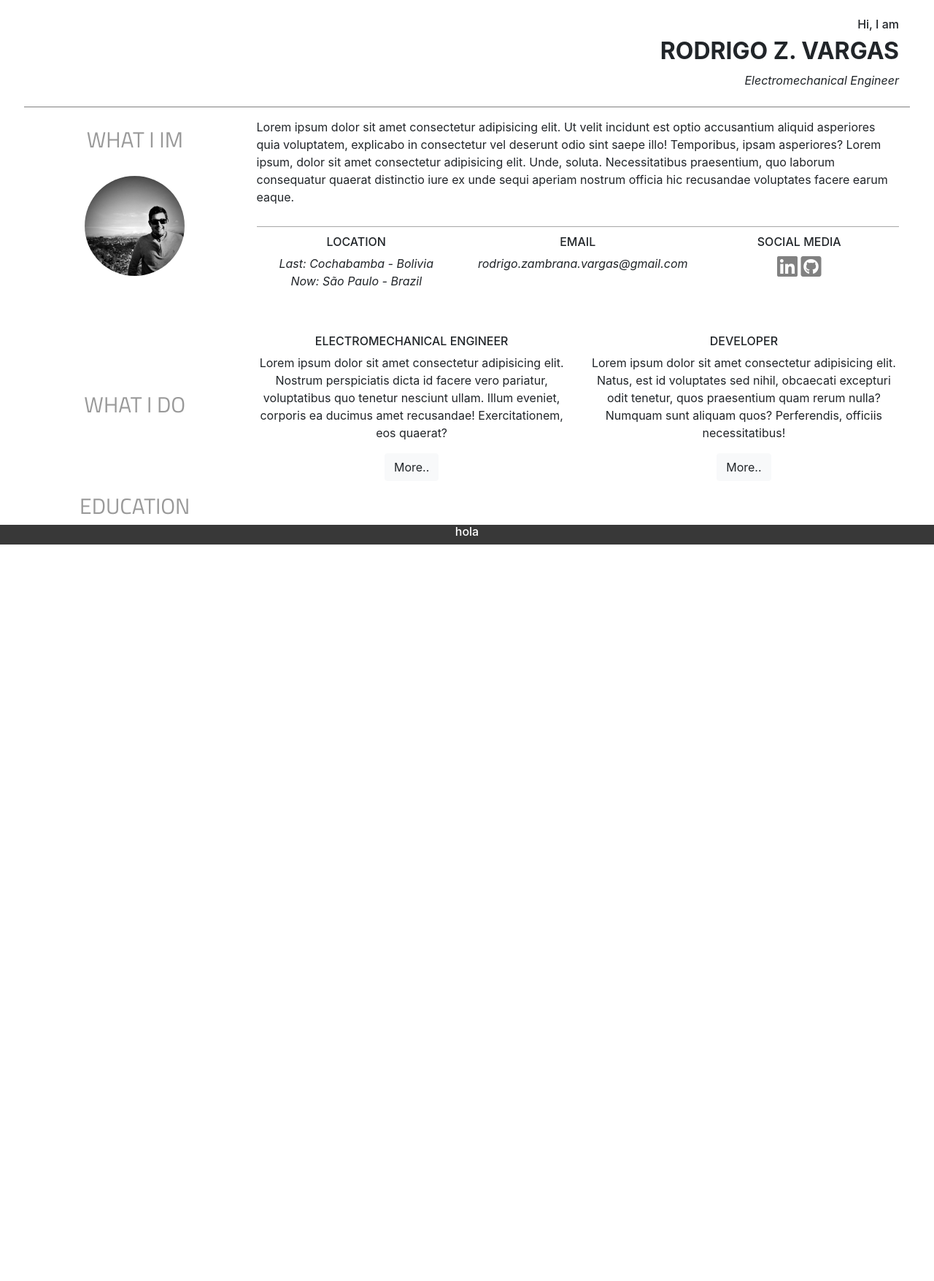
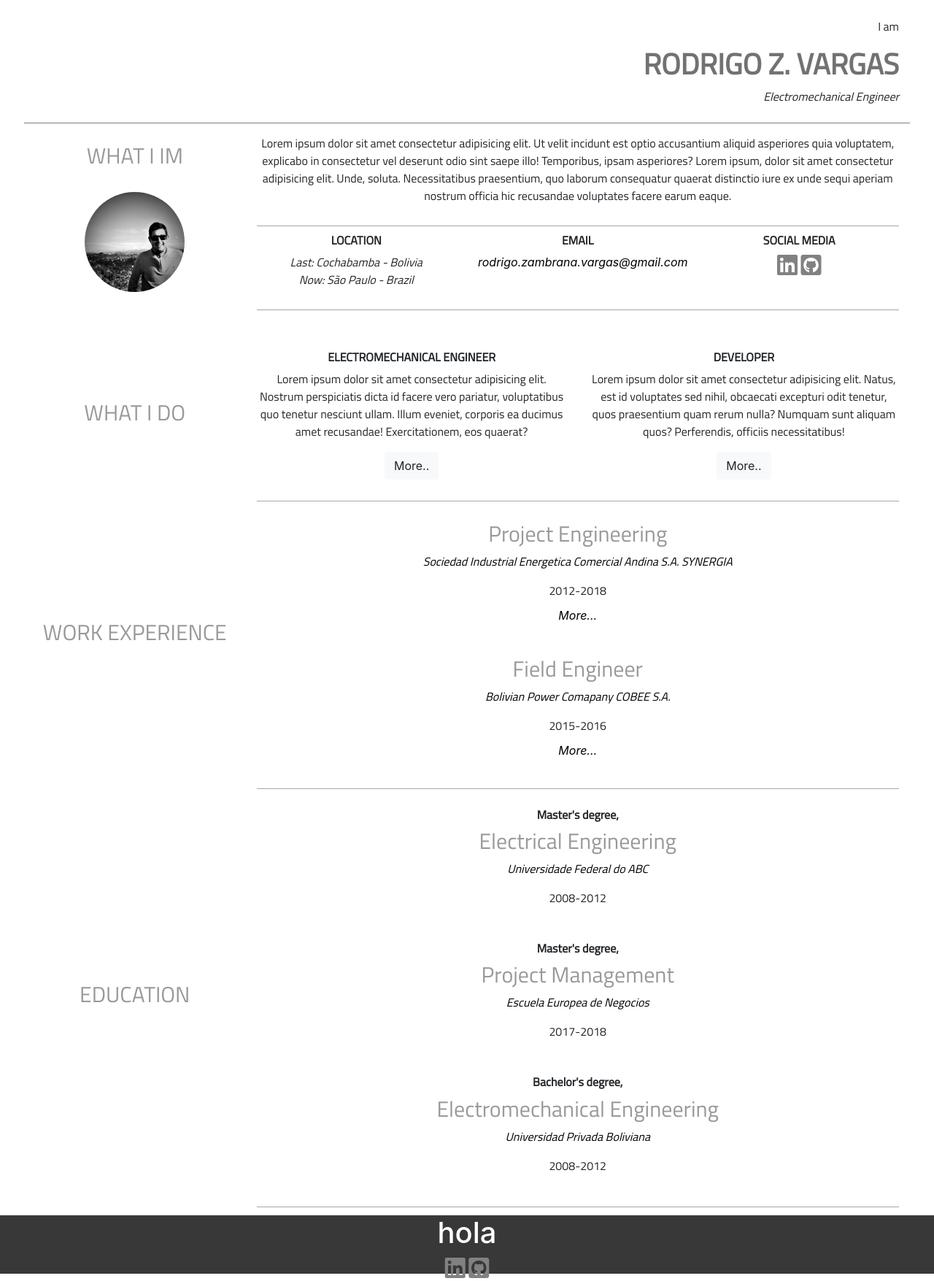
Before and after one commit to rodrigozambranavargas/RZV, a PHP site: page / in a window 1280 px wide. Shown: the whole page at 73% size. Before the commit the page ends 746 px from the top, so only its background shows below. Run offline with PHP 8.4, Linux system fonts and the light colour scheme; some libraries are stand-ins or nearby versions.

Commit message:
page under construction

```diff
--- a/css/style.min.css
+++ b/css/style.min.css
@@ -2,4 +2,4 @@
  * Start Bootstrap - html-template v5.1.1 (https://startbootstrap.com/template-overviews/agency)
  * Copyright 2013-2019 Start Bootstrap
  * Licensed under MIT (https://github.com/BlackrockDigital/html-template/blob/master/LICENSE)
- */body{font-family:'Titillium Web',sans-serif;line-height:1.8rem}body h3{font-family:'Titillium Web',sans-serif;border:0;font-size:30px;color:#999;font-weight:100}#italic{font-style:italic}#bold{font-weight:700}.icon{color:#818181}.footer{background-color:#383838}
+ */body p{font-family:'Titillium Web',sans-serif;line-height:1.5rem}body h6{font-family:'Titillium Web',sans-serif;font-weight:700}body h2{font-family:'Titillium Web',sans-serif;border:0;font-size:40px;color:#727272;font-weight:100}body h3{font-family:'Titillium Web',sans-serif;border:0;font-size:30px;color:#999;font-weight:100}#italic{font-style:italic}#bold{font-weight:700}.icon{color:#818181}.icon:hover{color:#00d2be}.link:hover{color:#00d2be}.link{color:#000}.line-height{line-height:.8rem}.footer{background-color:#383838}
--- a/index.html
+++ b/index.html
@@ -32,7 +32,7 @@
     <div class="container-fluid py-4 px-md-5">
       <div class="row text-right">
         <div class="col-12">
-          <h6>Hi, I am</h6>
+          <p>I am</p>
         </div>
         <div class="col-12 ">
           <h2 id="bold">RODRIGO Z. VARGAS</h2>
@@ -48,7 +48,7 @@
           <h3>WHAT I IM</h3>
           <img class="img-fluid rounded-circle py-md-4" src="./img/rzv.jpg" alt="Profile Picture" width="50%">
         </div>
-        <div class="col-9 align-self-center">
+        <div class="col-9 align-self-center text-center">
           <p>Lorem ipsum dolor sit amet consectetur adipisicing elit. Ut velit incidunt est optio accusantium aliquid
             asperiores quia voluptatem, explicabo in consectetur vel deserunt odio sint saepe illo! Temporibus, ipsam
             asperiores? Lorem ipsum, dolor sit amet consectetur adipisicing elit. Unde, soluta. Necessitatibus
@@ -62,7 +62,8 @@
             </div>
             <div class="col-4">
               <H6>EMAIL</H6>
-              <P id="italic">rodrigo.zambrana.vargas@gmail.com</P>
+              <a href="mailto:rodrigo.zambrana.vargas@gmail.com" class="link"
+                id="italic">rodrigo.zambrana.vargas@gmail.com</a>
             </div>
             <div class="col-4">
               <H6>SOCIAL MEDIA</H6>
@@ -77,6 +78,7 @@
 
             </div>
           </div>
+          <img class="img-fluid" src="./img/line.png" alt="Line" width="100%">
         </div>
       </div>
     </div>
@@ -85,7 +87,6 @@
 
   <!--Section1-->
   <section class="section1">
-
     <div class="container-fluid px-md-5">
       <div class="row ">
         <div class="col-3 text-center align-self-center py-md-3">
@@ -93,45 +94,307 @@
         </div>
         <div class="col text-center py-md-3">
           <h6>ELECTROMECHANICAL ENGINEER</h6>
-          <p class="text-center">Lorem ipsum dolor sit amet consectetur adipisicing elit. Nostrum perspiciatis dicta id
+          <p>Lorem ipsum dolor sit amet consectetur adipisicing elit. Nostrum perspiciatis dicta id
             facere vero
             pariatur, voluptatibus quo tenetur nesciunt ullam. Illum eveniet, corporis ea ducimus amet recusandae!
             Exercitationem, eos quaerat?</p>
-          <button type="button" class="btn btn-light">More..</button>
+          <button type="button" target="_blank" class="btn btn-light">More..</button>
         </div>
         <div class="col text-center py-md-3">
           <h6>DEVELOPER</h6>
-          <p class="text-center">Lorem ipsum dolor sit amet consectetur adipisicing elit. Natus, est id voluptates sed
+          <p>Lorem ipsum dolor sit amet consectetur adipisicing elit. Natus, est id voluptates sed
             nihil, obcaecati
             excepturi odit tenetur, quos praesentium quam rerum nulla? Numquam sunt aliquam quos? Perferendis, officiis
             necessitatibus!</p>
-          <button type="button" class="btn btn-light">More..</button>
+          <button type="button" target="_blank" class="btn btn-light">More..</button>
         </div>
       </div>
     </div>
   </section>
 
   <!--Section2-->
-  <section>
+  <section class="section2">
     <div class="container-fluid px-md-5">
       <div class="row">
-        <div class="col-3 text-center">
-          <h3>EDUCATION</h3>
+        <div class="col-3 align-self-center text-center">
+          <h3>WORK EXPERIENCE</h3>
+        </div>
+        <div class="col text-center">
+          <img class="img-fluid" src="./img/line.png" alt="Line" width="100%">
+
+          <!-------------------------------------------------------------->
+
+          <div class="py-md-3 line-height">
+            <h3>Project Engineering</h3>
+            <a href="" target="_blank" class="link" id="italic">
+              <p>Sociedad Industrial Energetica Comercial Andina S.A. SYNERGIA</p>
+            </a>
+            <p>2012-2018</p>
+
+            <div class="container-fluid">
+              <div id="synergia" role="tablist" aria-multiselectable="true">
+                <div class="row text-center">
+                  <div class="col">
+                    <a data-toggle="collapse" href="#section1synergia" aria-expanded="true"
+                      aria-controls="section1synergia" class="link" id="italic">
+                      More...
+                    </a>
+                  </div>
+                </div>
+                <div class="row my-2" style="background-color: rgb(255, 255, 255)">
+                  <div id="section1synergia" class="collapse in" role="tabpanel" aria-labelledby="section1HeaderId">
+                    <div class="card-body">
+                      <div class="row">
+
+                        <div class="col-6 text-left overflow-hidden">
+                          <h6 class="my-0"> <i class="icon fa fa-search"></i> DETAILS</h6>
+                          <img class="" src="./img/line - short.png" alt="Line">
+                          <p>
+                            Tempered clear crystal structure, 9/16” thick, with beveled and cerium oxide-polished
+                            corners.<br><br>Playing
+                            field in laminated crystal. Molded sheet that slopes at the corners. Available in
+                            transparent
+                            or smoked
+                            glass.<br><br>Players made of aluminum: one team shiny chrome, the other in dark
+                            nickel.<br><br>Chrome-plated
+                            brass handles and scoring units.<br><br>Brass and stainless steel joints that are milled,
+                            chrome plated and
+                            polished.<br><br>Goals with polished stainless steel frames and handcrafted black
+                            nets.
+                          </p>
+                        </div>
+
+                        <div class="col-6 pt-md-4">
+
+                          <!--------------------------------------------------->
+
+                          <div id="carouselsynergia" class="carousel slide" data-ride="carousel">
+                            <ol class="carousel-indicators">
+                              <li data-target="#carouselId" data-slide-to="0" class="active"></li>
+                              <li data-target="#carouselId" data-slide-to="1"></li>
+                              <li data-target="#carouselId" data-slide-to="2"></li>
+                              <li data-target="#carouselId" data-slide-to="3"></li>
+                            </ol>
+                            <div class="carousel-inner" role="listbox">
+                              <div class="carousel-item active">
+                                <img class="img-fluid rounded" src="./img/Synergia01.jpg" alt="First slide">
+                                <div class="carousel-caption d-none d-md-block">
+                                  <h3>Title</h3>
+                                  <p>Description</p>
+                                </div>
+                              </div>
+                              <div class="carousel-item">
+                                <img class="img-fluid rounded" src="./img/Synergia02.jpg" alt="First slide">
+                                <div class="carousel-caption d-none d-md-block">
+                                  <h3>Title</h3>
+                                  <p>Description</p>
+                                </div>
+                              </div>
+                              <div class="carousel-item">
+                                <img class="img-fluid rounded" src="./img/Synergia03.jpg" alt="First slide">
+                                <div class="carousel-caption d-none d-md-block">
+                                  <h3>Title</h3>
+                                  <p>Description</p>
+                                </div>
+                              </div>
+                              <div class="carousel-item">
+                                <img class="img-fluid rounded" src="./img/Synergia04.jpg" alt="First slide">
+                                <div class="carousel-caption d-none d-md-block">
+                                  <h3>Title</h3>
+                                  <p>Description</p>
+                                </div>
+                              </div>
+                            </div>
+                            <a class="carousel-control-prev" href="#carouselsynergia" role="button" data-slide="prev">
+                              <span class="carousel-control-prev-icon" aria-hidden="true"></span>
+                              <span class="sr-only">Previous</span>
+                            </a>
+                            <a class="carousel-control-next" href="#carouselsynergia" role="button" data-slide="next">
+                              <span class="carousel-control-next-icon" aria-hidden="true"></span>
+                              <span class="sr-only">Next</span>
+                            </a>
+                          </div>
+                          <!--------------------------------------------------->
+                        </div>
+                      </div>
+                    </div>
+                  </div>
+                </div>
+              </div>
+            </div>
+          </div>
+          <!-------------------------------------------------------------->
+
+
+          <!-------------------------------------------------------------->
+          <div class="py-md-3 line-height">
+            <h3>Field Engineer</h3>
+            <a href="http://www.icpower.cl/holding/bolivia-2/" target="_blank" class="link" id="italic">
+              <p>Bolivian Power Comapany COBEE S.A.</p>
+            </a>
+            <p>2015-2016</p>
+
+            <div class="container-fluid">
+              <div id="cobee" role="tablist" aria-multiselectable="true">
+                <div class="row text-center">
+                  <div class="col">
+                    <a data-toggle="collapse" href="#section1cobee" aria-expanded="true" aria-controls="section1cobee"
+                      class="link" id="italic">
+                      More...
+                    </a>
+                  </div>
+                </div>
+                <div class="row my-2" style="background-color: rgb(255, 255, 255)">
+                  <div id="section1cobee" class="collapse in" role="tabpanel" aria-labelledby="section1HeaderId">
+                    <div class="card-body">
+                      <div class="row">
+
+                        <div class="col-6 text-left overflow-hidden">
+                          <h6 class="my-0"> <i class="icon fa fa-search"></i> DETAILS</h6>
+                          <img class="" src="./img/line - short.png" alt="Line">
+                          <p>
+                            Tempered clear crystal structure, 9/16” thick, with beveled and cerium oxide-polished
+                            corners.<br><br>Playing
+                            field in laminated crystal. Molded sheet that slopes at the corners. Available in
+                            transparent
+                            or smoked
+                            glass.<br><br>Players made of aluminum: one team shiny chrome, the other in dark
+                            nickel.<br><br>Chrome-plated
+                            brass handles and scoring units.<br><br>Brass and stainless steel joints that are milled,
+                            chrome plated and
+                            polished.<br><br>Goals with polished stainless steel frames and handcrafted black
+                            nets.
+                          </p>
+                        </div>
+
+                        <div class="col-6 pt-md-4">
+
+                          <!--------------------------------------------------->
+
+                          <div id="carouselcobee" class="carousel slide" data-ride="carousel">
+                            <ol class="carousel-indicators">
+                              <li data-target="#carouselId" data-slide-to="0" class="active"></li>
+                              <li data-target="#carouselId" data-slide-to="1"></li>
+                              <li data-target="#carouselId" data-slide-to="2"></li>
+                              <li data-target="#carouselId" data-slide-to="3"></li>
+                            </ol>
+                            <div class="carousel-inner" role="listbox">
+                              <div class="carousel-item active">
+                                <img class="img-fluid rounded" src="./img/cobee01.jpg" alt="First slide">
+                                <div class="carousel-caption d-none d-md-block">
+                                  <h3>Title</h3>
+                                  <p>Description</p>
+                                </div>
+                              </div>
+                              <div class="carousel-item">
+                                <img class="img-fluid rounded" src="./img/cobee02.jpg" alt="First slide">
+                                <div class="carousel-caption d-none d-md-block">
+                                  <h3>Title</h3>
+                                  <p>Description</p>
+                                </div>
+                              </div>
+                              <div class="carousel-item">
+                                <img class="img-fluid rounded" src="./img/cobee03.jpg" alt="First slide">
+                                <div class="carousel-caption d-none d-md-block">
+                                  <h3>Title</h3>
+                                  <p>Description</p>
+                                </div>
+                              </div>
+                              <div class="carousel-item">
+                                <img class="img-fluid rounded" src="./img/cobee04.jpg" alt="First slide">
+                                <div class="carousel-caption d-none d-md-block">
+                                  <h3>Title</h3>
+                                  <p>Description</p>
+                                </div>
+                              </div>
+                            </div>
+                            <a class="carousel-control-prev" href="#carouselcobee" role="button" data-slide="prev">
+                              <span class="carousel-control-prev-icon" aria-hidden="true"></span>
+                              <span class="sr-only">Previous</span>
+                            </a>
+                            <a class="carousel-control-next" href="#carouselcobee" role="button" data-slide="next">
+                              <span class="carousel-control-next-icon" aria-hidden="true"></span>
+                              <span class="sr-only">Next</span>
+                            </a>
+                          </div>
+                          <!--------------------------------------------------->
+                        </div>
+                      </div>
+                    </div>
+                  </div>
+                </div>
+              </div>
+            </div>
+          </div>
+          <!-------------------------------------------------------------->
+
+
+
         </div>
       </div>
     </div>
+  </section>
+
+  <!--Section3-->
+  <section class="section3">
+    <div class="container-fluid px-md-5">
+      <div class="row">
+        <div class="col-3 align-self-center text-center">
+          <h3>EDUCATION</h3>
+        </div>
+        <div class="col text-center">
+          <img class="img-fluid" src="./img/line.png" alt="Line" width="100%">
+
+          <div class="py-md-3 line-height">
+            <h6>Master's degree,</h6>
+            <h3>Electrical Engineering</h3>
+            <a href="http://www.ufabc.edu.br" target="_blank" class="link" id="italic">
+              <p>Universidade Federal do ABC</p>
+            </a>
+            <p>2008-2012</p>
+          </div>
+
+          <div class="py-md-3 line-height">
+            <h6>Master's degree,</h6>
+            <h3>Project Management</h3>
+            <a href="https://escuelaeuropea.eu" target="_blank" class="link" id="italic">
+              <p>Escuela Europea de Negocios</p>
+            </a>
+            <p>2017-2018</p>
+          </div>
+
+          <div class="py-md-3 line-height">
+            <h6>Bachelor's degree,</h6>
+            <h3>Electromechanical Engineering</h3>
+            <a href="http://www.upb.edu" target="_blank" class="link" id="italic">
+              <p>Universidad Privada Boliviana</p>
+            </a>
+            <p>2008-2012</p>
+          </div>
+
+          <img class="img-fluid" src="./img/line.png" alt="Line" width="100%">
+        </div>
+      </div>
+    </div>
+  </section>
 
 
+  <!---------------------------------------------------------------------->
 
-
-
-  </section>
+  <!---------------------------------------------------------------------->
 
   <!--Footer-->
   <footer class="footer">
     <div class="row text-center">
-      <div class="col text-white">
-        <h6>hola</h6>
+      <div class="col text-white " style="height: 80px">
+        <h1>hola</h1>
+        <a href="https://www.linkedin.com/in/rodrigo-zambrana-vargas-aaa590ba/" target="_blank">
+          <i class=" icon fab fa-linkedin fa-2x"></i>
+        </a>
+
+        <a href="https://github.com/rodrigozambranavargas" target="_blank">
+          <i class="icon fab fa-github-square fa-2x"></i>
+        </a>
       </div>
     </div>
   </footer>
```
Also changed, not shown: css/style.css (+31 -2 lines), img/Synergia01.jpg (added), img/Synergia02.jpg (added), img/Synergia03.jpg (added), img/Synergia04.jpg (added), img/cobee01.jpg (added), img/cobee02.jpg (added), img/cobee03.jpg (added), img/cobee04.jpg (added), img/line - short.png (added).
